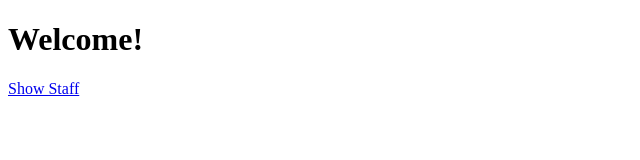
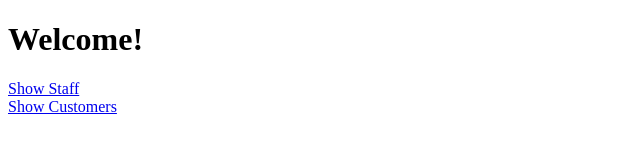
Before and after one commit to lucius-95/353_Project_Simple, a website: page client/dashboard.html in a window 1280 px wide. Shown: the whole page, without its empty margins (0-640 px from the left). Drawn offline with Linux system fonts and the light colour scheme.

Commit message:
Simple Changes

```diff
--- a/client/dashboard.html
+++ b/client/dashboard.html
@@ -8,6 +8,8 @@
 <body>
 	<h1>Welcome!</h1>
     <a href="staff.html">Show Staff</a>
+    <br>
+    <a href="customers.html">Show Customers</a>
 </body>
 
 </html>
--- a/server/show_users.js
+++ b/server/show_users.js
@@ -20,7 +20,6 @@ exports.showCustomers = (req, res) => {
 		let sql = "SELECT * FROM users WHERE role='Customer' ORDER BY username";
 		con.query(sql, (err, data) => {
 			if (err) throw err;
-			console.log(data);
 			res.json(data);
 			con.release();
 		});
```
